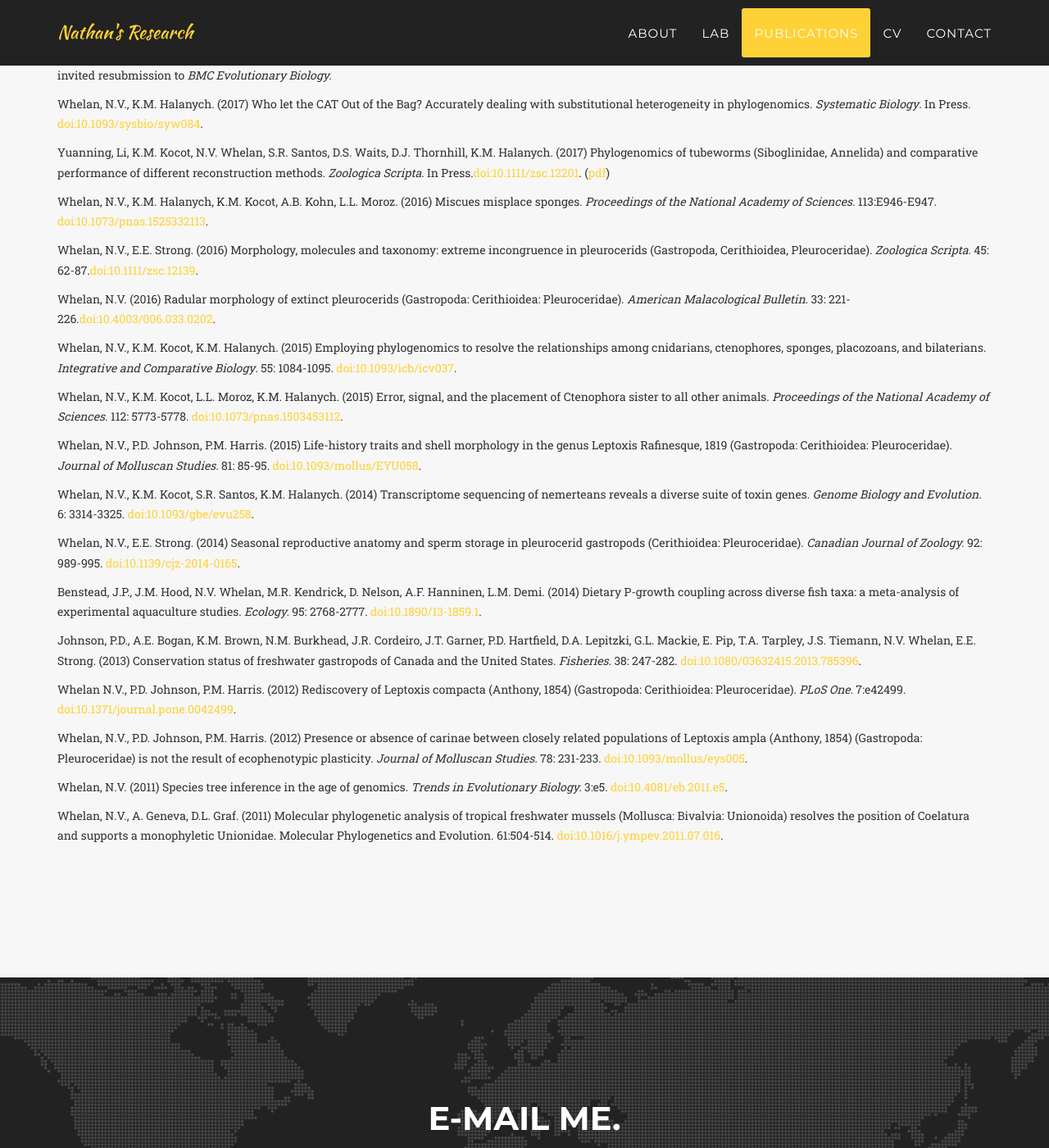
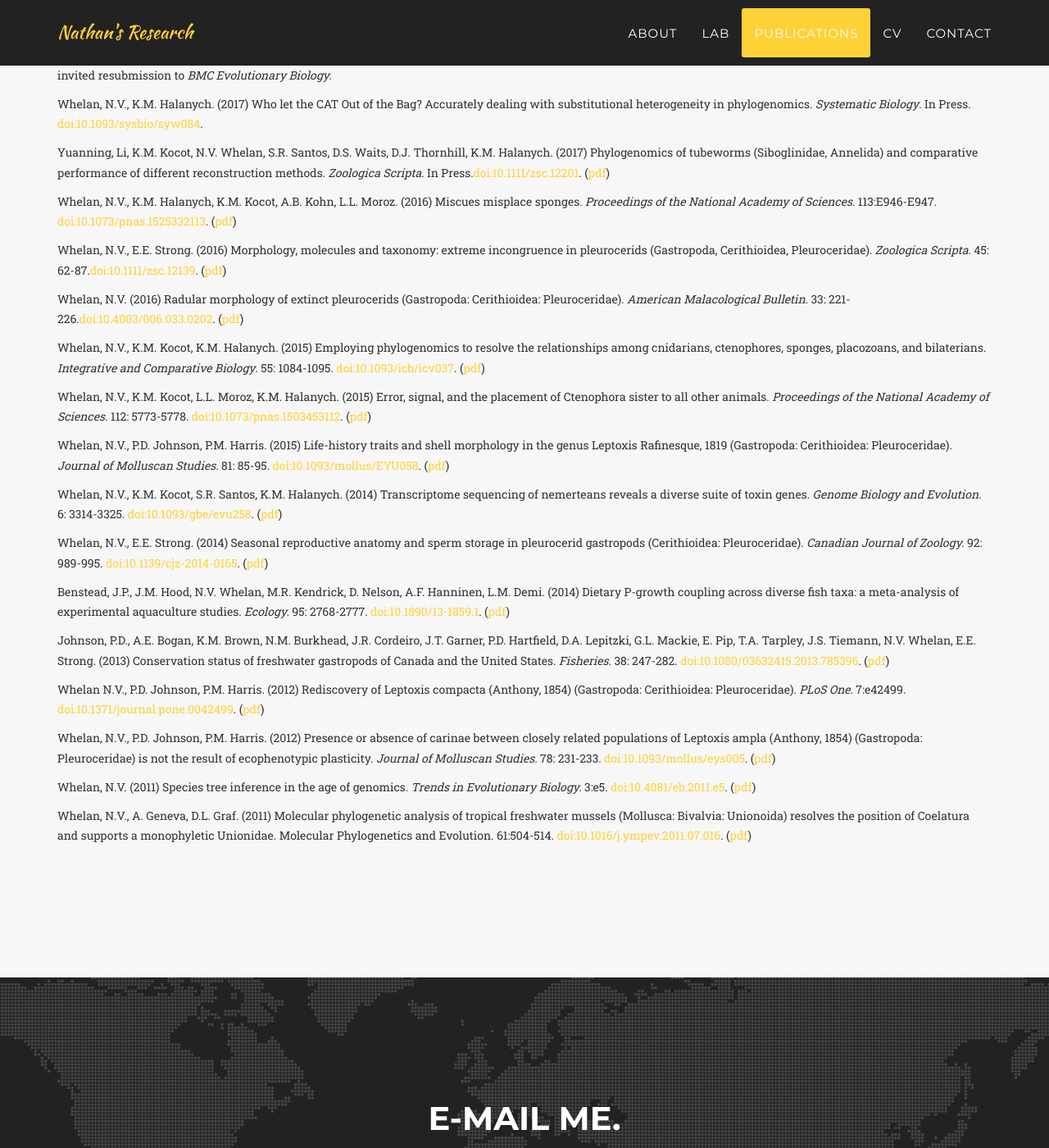
Before and after one commit to NathanWhelan/nathanwhelan.github.io, a Jekyll site: the page built from index.html, in a window 1280 px wide and 1400 px high, scrolled down 3920 px. Shown: the whole window at 82% size. Built offline with Jekyll 4.4.1, drawn with Linux system fonts in a browser that asks for light colours; some web fonts are replaced.

Commit message:
Update publications.html

```diff
--- a/_includes/publications.html
+++ b/_includes/publications.html
@@ -24,59 +24,59 @@
 </div><div class="box-footer"> </div></div>
 
 <div class="box"><div class="box-title"></div><div class="box-body">
-	<p> Whelan, N.V., K.M. Halanych, K.M. Kocot, A.B. Kohn, L.L. Moroz. (2016) Miscues misplace sponges. <i>Proceedings of the National Academy of Sciences.</i> 113:E946-E947. <a href="http://dx.doi.org/10.1073/pnas.1525332113">doi:10.1073/pnas.1525332113</a>. </p>
+	<p> Whelan, N.V., K.M. Halanych, K.M. Kocot, A.B. Kohn, L.L. Moroz. (2016) Miscues misplace sponges. <i>Proceedings of the National Academy of Sciences.</i> 113:E946-E947. <a href="http://dx.doi.org/10.1073/pnas.1525332113">doi:10.1073/pnas.1525332113</a>. (<a href="nathanwhelan.github.io/assests/Halanych_et_al_2016_miscues_misplace_sponges.pdf">pdf</a>) </p>
 </div><div class="box-footer"> </div></div>
 
 <div class="box"><div class="box-title"></div><div class="box-body">
-	<p> Whelan, N.V., E.E. Strong. (2016) Morphology, molecules and taxonomy: extreme incongruence in pleurocerids (Gastropoda, Cerithioidea, Pleuroceridae). <i>Zoologica Scripta</i>. 45: 62-87.<a href="http://dx.doi.org/10.1111/zsc.12139">doi:10.1111/zsc.12139</a>. </p>
+	<p> Whelan, N.V., E.E. Strong. (2016) Morphology, molecules and taxonomy: extreme incongruence in pleurocerids (Gastropoda, Cerithioidea, Pleuroceridae). <i>Zoologica Scripta</i>. 45: 62-87.<a href="http://dx.doi.org/10.1111/zsc.12139">doi:10.1111/zsc.12139</a>. (<a href="nathanwhelan.github.io/assests/Whelan_and_Strong_2015_ZooScripta.pdf">pdf</a>) </p>
 </div><div class="box-footer"> </div></div>
 
 <div class="box"><div class="box-title"></div><div class="box-body">
-	<p> Whelan, N.V. (2016) Radular morphology of extinct pleurocerids (Gastropoda: Cerithioidea: Pleuroceridae). <i>American Malacological Bulletin</i>. 33: 221-226.<a href="http://dx.doi.org/10.4003/006.033.0202">doi:10.4003/006.033.0202</a>. </p>
+	<p> Whelan, N.V. (2016) Radular morphology of extinct pleurocerids (Gastropoda: Cerithioidea: Pleuroceridae). <i>American Malacological Bulletin</i>. 33: 221-226.<a href="http://dx.doi.org/10.4003/006.033.0202">doi:10.4003/006.033.0202</a>. (<a href="nathanwhelan.github.io/assests/Whelan_2016_extinct_radulae.pdf">pdf</a>) </p>
 </div><div class="box-footer"> </div></div>
 
 <div class="box"><div class="box-title"></div><div class="box-body">
-	<p> Whelan, N.V., K.M. Kocot, K.M. Halanych. (2015) Employing phylogenomics to resolve the relationships among cnidarians, ctenophores, sponges, placozoans, and bilaterians. <i>Integrative and Comparative Biology</i>. 55: 1084-1095. <a href="http://dx.doi.org/10.1093/icb/icv037">doi:10.1093/icb/icv037</a>. </p>
+	<p> Whelan, N.V., K.M. Kocot, K.M. Halanych. (2015) Employing phylogenomics to resolve the relationships among cnidarians, ctenophores, sponges, placozoans, and bilaterians. <i>Integrative and Comparative Biology</i>. 55: 1084-1095. <a href="http://dx.doi.org/10.1093/icb/icv037">doi:10.1093/icb/icv037</a>. (<a href="nathanwhelan.github.io/assests/Whelan_et_al_2015_ICB.pdf">pdf</a>) </p>
 </div><div class="box-footer"> </div></div>
 
 <div class="box"><div class="box-title"></div><div class="box-body">
-	<p> Whelan, N.V., K.M. Kocot, L.L. Moroz, K.M. Halanych. (2015) Error, signal, and the placement of Ctenophora sister to all other animals. <i>Proceedings of the National Academy of Sciences</i>. 112: 5773-5778. <a href="http://dx.doi.org/10.1073/pnas.1503453112">doi:10.1073/pnas.1503453112</a>. </p>
+	<p> Whelan, N.V., K.M. Kocot, L.L. Moroz, K.M. Halanych. (2015) Error, signal, and the placement of Ctenophora sister to all other animals. <i>Proceedings of the National Academy of Sciences</i>. 112: 5773-5778. <a href="http://dx.doi.org/10.1073/pnas.1503453112">doi:10.1073/pnas.1503453112</a>. (<a href="nathanwhelan.github.io/assests/Whelan_et_al_2015_Ctenophora_PNAS.pdf">pdf</a>) </p>
 </div><div class="box-footer"> </div></div>
 
 <div class="box"><div class="box-title"></div><div class="box-body">
-	<p> Whelan, N.V., P.D. Johnson, P.M. Harris. (2015) Life-history traits and shell morphology in the genus Leptoxis Rafinesque, 1819 (Gastropoda: Cerithioidea: Pleuroceridae). <i>Journal of Molluscan Studies.</i> 81: 85-95. <a href="http://dx.doi.org/10.1093/mollus/EYU058">doi:10.1093/mollus/EYU058</a>. </p>
+	<p> Whelan, N.V., P.D. Johnson, P.M. Harris. (2015) Life-history traits and shell morphology in the genus Leptoxis Rafinesque, 1819 (Gastropoda: Cerithioidea: Pleuroceridae). <i>Journal of Molluscan Studies.</i> 81: 85-95. <a href="http://dx.doi.org/10.1093/mollus/EYU058">doi:10.1093/mollus/EYU058</a>. (<a href="nathanwhelan.github.io/assests/Whelan_et_al_2015_Leptoxis_life_history.pdf">pdf</a>) </p>
 </div><div class="box-footer"> </div></div>
 
 <div class="box"><div class="box-title"></div><div class="box-body">
-	<p> Whelan, N.V., K.M. Kocot, S.R. Santos, K.M. Halanych. (2014) Transcriptome sequencing of nemerteans reveals a diverse suite of toxin genes. <i>Genome Biology and Evolution.</i> 6: 3314-3325. <a href="http://dx.doi.org/10.1093/gbe/evu258">doi:10.1093/gbe/evu258</a>. </p>
+	<p> Whelan, N.V., K.M. Kocot, S.R. Santos, K.M. Halanych. (2014) Transcriptome sequencing of nemerteans reveals a diverse suite of toxin genes. <i>Genome Biology and Evolution.</i> 6: 3314-3325. <a href="http://dx.doi.org/10.1093/gbe/evu258">doi:10.1093/gbe/evu258</a>. (<a href="nathanwhelan.github.io/assests/Whelan_et_al_2014_nemertea.pdf">pdf</a>) </p>
 </div><div class="box-footer"> </div></div>
 
 <div class="box"><div class="box-title"></div><div class="box-body">
-	<p> Whelan, N.V., E.E. Strong. (2014) Seasonal reproductive anatomy and sperm storage in pleurocerid gastropods (Cerithioidea: Pleuroceridae). <i>Canadian Journal of Zoology.</i> 92: 989-995. <a href="http://dx.doi.org/10.1139/cjz-2014-0165">doi:10.1139/cjz-2014-0165</a>. </p>
+	<p> Whelan, N.V., E.E. Strong. (2014) Seasonal reproductive anatomy and sperm storage in pleurocerid gastropods (Cerithioidea: Pleuroceridae). <i>Canadian Journal of Zoology.</i> 92: 989-995. <a href="http://dx.doi.org/10.1139/cjz-2014-0165">doi:10.1139/cjz-2014-0165</a>. (<a href="nathanwhelan.github.io/assests/Whelan_and_Strong_2014_rePrint.pdf">pdf</a>) </p>
 </div><div class="box-footer"> </div></div>
 
 <div class="box"><div class="box-title"></div><div class="box-body">
-	<p>Benstead, J.P., J.M. Hood, N.V. Whelan, M.R. Kendrick, D. Nelson, A.F. Hanninen, L.M. Demi. (2014) Dietary P-growth coupling across diverse fish taxa: a meta-analysis of experimental aquaculture studies. <i>Ecology.</i> 95: 2768-2777. <a href="http://dx.doi.org/10.1890/13-1859.1">doi:10.1890/13-1859.1</a>. </p>
+	<p>Benstead, J.P., J.M. Hood, N.V. Whelan, M.R. Kendrick, D. Nelson, A.F. Hanninen, L.M. Demi. (2014) Dietary P-growth coupling across diverse fish taxa: a meta-analysis of experimental aquaculture studies. <i>Ecology.</i> 95: 2768-2777. <a href="http://dx.doi.org/10.1890/13-1859.1">doi:10.1890/13-1859.1</a>. (<a href="nathanwhelan.github.io/assests/Benstead_et_al_2014.pdf">pdf</a>) </p>
 </div><div class="box-footer"> </div></div>
 
 <div class="box"><div class="box-title"></div><div class="box-body">
-	<p> Johnson, P.D., A.E. Bogan, K.M. Brown, N.M. Burkhead, J.R. Cordeiro, J.T. Garner, P.D. Hartfield, D.A. Lepitzki, G.L. Mackie, E. Pip, T.A. Tarpley, J.S. Tiemann, N.V. Whelan, E.E. Strong. (2013) Conservation status of freshwater gastropods of Canada and the United States. <i>Fisheries.</i> 38: 247-282. <a href="http://dx.doi.org/10.1080/03632415.2013.785396">doi:10.1080/03632415.2013.785396</a>. </p>
+	<p> Johnson, P.D., A.E. Bogan, K.M. Brown, N.M. Burkhead, J.R. Cordeiro, J.T. Garner, P.D. Hartfield, D.A. Lepitzki, G.L. Mackie, E. Pip, T.A. Tarpley, J.S. Tiemann, N.V. Whelan, E.E. Strong. (2013) Conservation status of freshwater gastropods of Canada and the United States. <i>Fisheries.</i> 38: 247-282. <a href="http://dx.doi.org/10.1080/03632415.2013.785396">doi:10.1080/03632415.2013.785396</a>. (<a href="nathanwhelan.github.io/assests/Johnson_et_al_Fisheries.pdf">pdf</a>) </p>
 </div><div class="box-footer"> </div></div>
 
 <div class="box"><div class="box-title"></div><div class="box-body">
-	<p> Whelan N.V., P.D. Johnson, P.M. Harris. (2012) Rediscovery of Leptoxis compacta (Anthony, 1854) (Gastropoda: Cerithioidea: Pleuroceridae). <i>PLoS One.</i> 7:e42499. <a href="http://dx.doi.org/10.1371/journal.pone.0042499">doi:10.1371/journal.pone.0042499</a>. </p>
+	<p> Whelan N.V., P.D. Johnson, P.M. Harris. (2012) Rediscovery of Leptoxis compacta (Anthony, 1854) (Gastropoda: Cerithioidea: Pleuroceridae). <i>PLoS One.</i> 7:e42499. <a href="http://dx.doi.org/10.1371/journal.pone.0042499">doi:10.1371/journal.pone.0042499</a>. (<a href="nathanwhelan.github.io/assests/Whelan_et_al_2012_Compacta.pdf">pdf</a>) </p>
 </div><div class="box-footer"> </div></div>
 
 <div class="box"><div class="box-title"></div><div class="box-body">
-	<p> Whelan, N.V., P.D. Johnson, P.M. Harris. (2012) Presence or absence of carinae between closely related populations of Leptoxis ampla (Anthony, 1854) (Gastropoda: Pleuroceridae) is not the result of ecophenotypic plasticity. <i>Journal of Molluscan Studies.</i> 78: 231-233. <a href="http://dx.doi.org/10.1093/mollus/eys005">doi:10.1093/mollus/eys005</a>. </p>
+	<p> Whelan, N.V., P.D. Johnson, P.M. Harris. (2012) Presence or absence of carinae between closely related populations of Leptoxis ampla (Anthony, 1854) (Gastropoda: Pleuroceridae) is not the result of ecophenotypic plasticity. <i>Journal of Molluscan Studies.</i> 78: 231-233. <a href="http://dx.doi.org/10.1093/mollus/eys005">doi:10.1093/mollus/eys005</a>. (<a href="nathanwhelan.github.io/assests/Whelan_et_al_2012_ampla-mimica.pdf">pdf</a>) </p>
 </div><div class="box-footer"> </div></div>
 
 <div class="box"><div class="box-title"></div><div class="box-body">
-	<p> Whelan, N.V. (2011) Species tree inference in the age of genomics. <i>Trends in Evolutionary Biology.</i> 3:e5. <a href="http://dx.doi.org/10.4081/eb.2011.e5">doi:10.4081/eb.2011.e5</a>. </p>
+	<p> Whelan, N.V. (2011) Species tree inference in the age of genomics. <i>Trends in Evolutionary Biology.</i> 3:e5. <a href="http://dx.doi.org/10.4081/eb.2011.e5">doi:10.4081/eb.2011.e5</a>. (<a href="nathanwhelan.github.io/assests/Whelan_2011_species_tree.pdf">pdf</a>) </p>
 </div><div class="box-footer"> </div></div>
 
 <div class="box"><div class="box-title"></div><div class="box-body">
-	<p> Whelan, N.V., A. Geneva, D.L. Graf. (2011) Molecular phylogenetic analysis of tropical freshwater mussels (Mollusca: Bivalvia: Unionoida) resolves the position of Coelatura and supports a monophyletic Unionidae. Molecular Phylogenetics and Evolution. 61:504-514. <a href="http://dx.doi.org/10.1016/j.ympev.2011.07.016">doi:10.1016/j.ympev.2011.07.016</a>. </p>
+	<p> Whelan, N.V., A. Geneva, D.L. Graf. (2011) Molecular phylogenetic analysis of tropical freshwater mussels (Mollusca: Bivalvia: Unionoida) resolves the position of Coelatura and supports a monophyletic Unionidae. Molecular Phylogenetics and Evolution. 61:504-514. <a href="http://dx.doi.org/10.1016/j.ympev.2011.07.016">doi:10.1016/j.ympev.2011.07.016</a>. (<a href="nathanwhelan.github.io/assests/Whelan_et_al_2011_unionidPhylogeny.pdf">pdf</a>) </p>
 </div><div class="box-footer"> </div></div>
 
 	</div>
```
